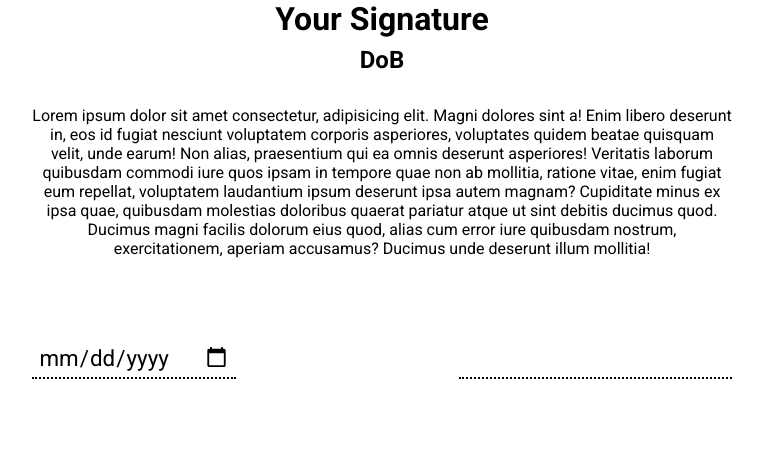
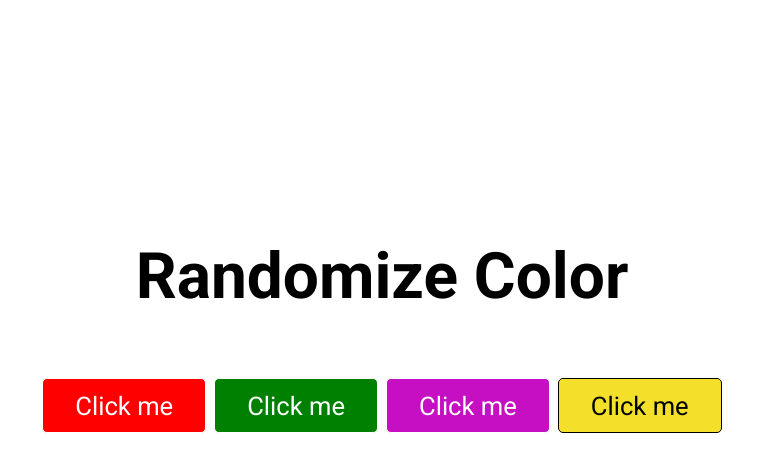
Before and after one commit to bra-nat/PushKnowledgeProjects, a React (Create React App) app: page / in a window 1280 px wide. Shown: the top 472 px of the page, without its empty margins (258-1021 px from the left). Built offline with nearby package versions, Linux system fonts and the light colour scheme.

Commit message:
Built Randomize Color app

```diff
--- a/src/App.js
+++ b/src/App.js
@@ -1,10 +1,14 @@
-import EsignatureApp from "./projects/e-signature-app/e-signature.component"
+// import EsignatureApp from "./projects/e-signature-app/e-signature.component"
 import './App.css';
+import RandommizeColor from './projects/randomize-color app/randomize-color.component';
 
 function App() {
   return (
     <div className="App">
-      <EsignatureApp />
+      {/* <EsignatureApp /> */}
+
+      <RandommizeColor />
+
     </div>
   );
 }
--- /dev/null
+++ b/src/projects/components/button/button.component.jsx
@@ -0,0 +1,9 @@
+import "./button.styles.scss";
+
+const Button = ({text, classes, onClick}) => {
+  return (
+        <button onClick={onClick} className={classes}>{text}</button>
+  )
+}
+
+export default Button;
--- /dev/null
+++ b/src/projects/components/button/button.styles.scss
@@ -0,0 +1,21 @@
+    .btn {
+        padding: .7rem 2rem;
+        font-size: 1.6rem;
+        border-radius: 5px;
+        border: 1px solid;
+        color: #fff;
+        white-space: nowrap;
+    }
+    .btn-danger {
+        background-color: red;
+    }
+    .btn-success {
+        background-color: green;
+    }
+    .btn-accent {
+        background-color: #c60fc3;
+    }
+    .btn-secondary {
+        background-color: #f4e02a;
+        color: #000;
+    }
--- a/src/projects/components/title/title.styles.scss
+++ b/src/projects/components/title/title.styles.scss
@@ -1,5 +1,6 @@
 .title {
-    font-size: 2rem;
+    margin-top: 2rem;
+    font-size: 4rem;
 }
 
 .text-center {
--- /dev/null
+++ b/src/projects/randomize-color app/randomize-color.component.jsx
@@ -0,0 +1,39 @@
+import "./randomize-color.styles.scss";
+import Title  from "../components/title/title.component";
+import Button from "../components/button/button.component";
+
+const RandommizeColor = () => {
+
+const getRandomColor =() => {
+    const hexStr = "0123456789ABCDEF";
+    let color = "#";
+
+    for(let i=0; i<6; i++){
+        color += hexStr[Math.floor(Math.random() * 16)]
+    }
+
+    return color;
+}
+
+const onClickHandler = (event) => {
+    const selectedColor = getRandomColor();
+    const body = document.querySelector('body')
+    body.style.background = selectedColor;
+    event.target.style.background = selectedColor;
+}
+
+  return (
+
+    <div className="randomize-color-container">
+        <Title text={"Randomize Color"} />
+        <div className="button-container">
+        <Button classes={"btn btn-danger"} text={"Click me"} onClick={onClickHandler} />
+        <Button classes={"btn btn-success"} text={"Click me"} onClick={onClickHandler} />
+        <Button classes={"btn btn-accent"} text={"Click me"} onClick={onClickHandler} />
+        <Button classes={"btn btn-secondary"} text={"Click me"} onClick={onClickHandler} />
+        </div>
+    </div>
+  )
+}
+
+export default RandommizeColor;
--- /dev/null
+++ b/src/projects/randomize-color app/randomize-color.styles.scss
@@ -0,0 +1,13 @@
+.randomize-color-container {
+    min-height: 80vh;
+    display: flex;
+    flex-direction: column;
+    justify-content: center;
+
+    .button-container {
+        display: flex;
+        justify-content: center;
+        gap: .5rem;
+        margin-top: 4rem;
+    }
+}
```
Also changed, not shown: src/App.css (line endings or trailing spaces).
